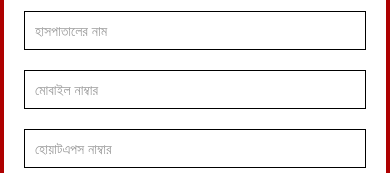
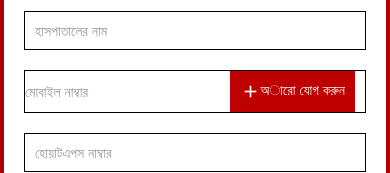
Before and after one commit to Dreabuild/blood_link_app_rn, a React Native app: screen /BloodRequestForum in a window 390 px wide. Shown: the part 449-622 px from the top of the page. Built offline with nearby package versions, Linux system fonts and the light colour scheme; no server answers.

Commit message:
form updated

```diff
--- a/components/Footer.tsx
+++ b/components/Footer.tsx
@@ -21,7 +21,11 @@ export default function Footer({
       <TouchableOpacity
         onPress={() =>
           navigation.navigate(
-            route.name === 'BloodBankList' ? 'Home' : 'BloodBankList',
+            route.name === 'BloodBankList'
+              ? 'Home'
+              : route.name === 'BloodBankDetails'
+              ? 'Home'
+              : 'BloodBankList',
           )
         }
         style={{
@@ -34,7 +38,11 @@ export default function Footer({
           alignItems: 'center',
         }}>
         <Text style={{color: '#AE0000', fontWeight: 600}}>
-          {route.name === 'BloodBankList' ? 'হোম' : 'ব্যাংক হোম'}
+          {route.name === 'BloodBankList'
+            ? 'হোম'
+            : route.name === 'BloodBankDetails'
+            ? 'হোম'
+            : 'ব্যাংক হোম'}
         </Text>
       </TouchableOpacity>
       <TouchableOpacity
--- a/package.json
+++ b/package.json
@@ -16,6 +16,7 @@
     "react-hook-form": "^7.51.4",
     "react-native": "0.74.1",
     "react-native-asset": "^2.1.1",
+    "react-native-check-box": "^2.1.7",
     "react-native-gesture-handler": "^2.16.2",
     "react-native-safe-area-context": "^4.10.1",
     "react-native-screens": "^3.31.1",
@@ -32,6 +33,7 @@
     "@react-native/typescript-config": "0.74.83",
     "@types/react": "^18.3.2",
     "@types/react-native": "^0.73.0",
+    "@types/react-native-check-box": "^2.1.6",
     "@types/react-native-vector-icons": "^6.4.18",
     "@types/react-test-renderer": "^18.0.0",
     "babel-jest": "^29.6.3",
--- a/screens/BloodRequestForum.tsx
+++ b/screens/BloodRequestForum.tsx
@@ -1,13 +1,19 @@
 /* eslint-disable prettier/prettier */
 import {NavigationProp} from '@react-navigation/native';
 import React, {useState} from 'react';
-import {Controller, SubmitHandler, useForm} from 'react-hook-form';
+import {
+  Controller,
+  SubmitHandler,
+  useForm,
+  useFieldArray,
+} from 'react-hook-form';
 import {ScrollView, Text, TextInput, View} from 'react-native';
 import {TouchableOpacity} from 'react-native-gesture-handler';
 import SelectDropdown from 'react-native-select-dropdown';
 import Icon from 'react-native-vector-icons/MaterialCommunityIcons';
 import Footer from '../components/Footer';
 import {IBloodSeeker} from '../types/BloodSeeker';
+import CheckBox from 'react-native-check-box';
 
 const blood_groups = ['A+', 'B+', 'AB+', 'AB-', 'O-', 'O+', 'A-', 'B-'];
 
@@ -28,12 +34,12 @@ export default function BloodRequestForum({
       patient_problem: '',
       district: '',
       hospital_name: '',
-      mobile_number: '',
+      mobile_numbers: [{number: ''}],
       whatsapp_number: '',
       facebook_account_url: '',
       gender: '',
       relationship: '',
-      urgent: true,
+      urgent: false,
       description: '',
       delivery_time: '',
     },
@@ -42,6 +48,11 @@ export default function BloodRequestForum({
   const onSubmit: SubmitHandler<IBloodSeeker> = (data: IBloodSeeker) =>
     console.log(data);
 
+  const {fields, append, remove} = useFieldArray({
+    control,
+    name: 'mobile_numbers',
+  });
+  console.log(fields);
   return (
     <React.Fragment>
       <View
@@ -232,12 +243,23 @@ export default function BloodRequestForum({
                 )}
                 name={'hospital_name'}
               />
+              {fields.map((field, index) => (
                 <Controller
+                  id={field.id}
                   control={control}
                   rules={{
                     required: false,
                   }}
                   render={({field: {onChange, onBlur, value}}) => (
+                    <View
+                      style={{
+                        borderWidth: 1,
+                        borderColor: '#000',
+                        marginBottom: 20,
+                        flexDirection: 'row',
+                        justifyContent: 'space-between',
+                        alignItems: 'center',
+                      }}>
                       <TextInput
                         placeholder={'মোবাইল নাম্বার'}
                         onBlur={onBlur}
@@ -247,14 +269,28 @@ export default function BloodRequestForum({
                         style={{
                           color: '#000',
                           borderColor: '#000',
-                      borderWidth: 1,
-                      padding: 10,
-                      marginBottom: 20,
+                          borderWidth: 0,
+                          width: index === fields.length - 1 ? '50%' : '100%',
                         }}
                       />
+                      {index === fields.length - 1 && (
+                        <TouchableOpacity
+                          onPress={() => append({number: ''})}
+                          style={{
+                            marginRight: 10,
+                            backgroundColor: '#BF0000',
+                            padding: 10,
+                            flexDirection: 'row',
+                          }}>
+                          <Icon name="plus" style={{color: '#fff'}} size={20} />
+                          <Text style={{color: '#fff'}}>অারো যোগ করুন</Text>
+                        </TouchableOpacity>
                       )}
-                name={'mobile_number'}
+                    </View>
+                  )}
+                  name={`mobile_numbers[${index}].number`}
                 />
+              ))}
               <Controller
                 control={control}
                 rules={{
@@ -371,6 +407,26 @@ export default function BloodRequestForum({
                 name={'delivery_time'}
               />
               <Controller
+                name="urgent"
+                control={control}
+                rules={{
+                  required: false,
+                }}
+                render={({field: {onChange, onBlur, value}}) => (
+                  <CheckBox
+                    style={{flex: 1, marginBottom: 20}}
+                    onClick={() => {
+                      onChange(!value);
+                    }}
+                    checkBoxColor="#BF0000"
+                    rightTextStyle={{color: '#BF0000', fontWeight: 'bold'}}
+                    isChecked={value}
+                    // leftText={'CheckBox'}
+                    rightText="যত দ্রুত সম্ভব রক্তের প্রয়োজন"
+                  />
+                )}
+              />
+              <Controller
                 control={control}
                 rules={{
                   required: false,
```
Also changed, not shown: 2 other files (tests, documents, lock files or other folders). Lines whose indentation alone changed are shown as unchanged.
